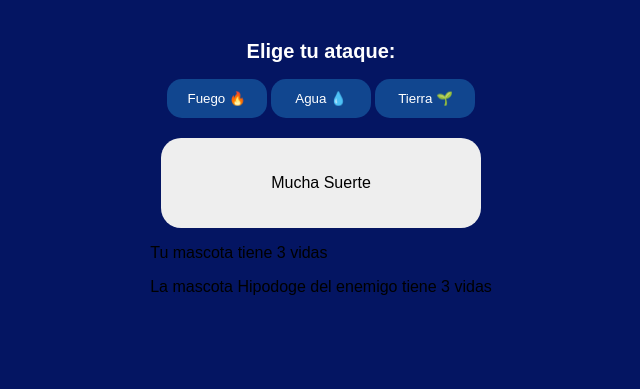
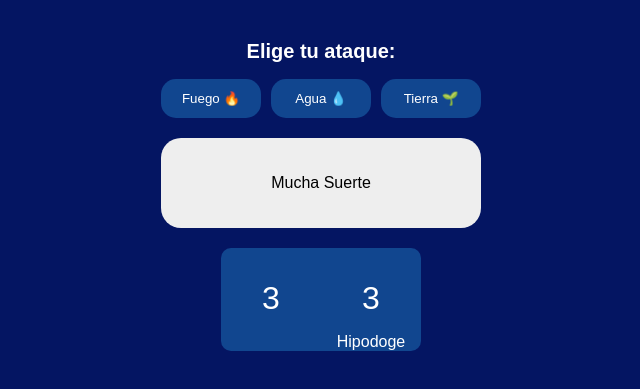
Before and after one commit to cesarbranding/Mokepon, a plain HTML site: page mokepon/mokepon.html in a window 1280 px wide. Both pictures are taken after a click on the button "Seleccionar". Shown: the part 77-466 px from the top of the page, without its empty margins (319-959 px from the left). Drawn offline with Linux system fonts and the light colour scheme.

Commit message:
css optimizado

```diff
--- a/mokepon/mokepon.html
+++ b/mokepon/mokepon.html
@@ -5,7 +5,6 @@
     <meta http-equiv="X-UA-Compatible" content="IE=edge">
     <meta name="viewport" content="width=device-width, initial-scale=1.0">
     <title>MOKEPON</title>
-    <script src="./js/mokepon.js"></script>
     <link rel="stylesheet" href="styles.css">
     </head>
 <body>
@@ -15,21 +14,22 @@
         <h2 class="subtitulo">Elige a tu mascota:</h2>
 
         <div class="tarjetas">
+        <input type="radio" name="mascota" id="hipodoge">
         <label class="tarjeta-de-mokepon" for="hipodoge">
             <p>Hipodoge</p>
             <img src="./assets/mokepons_mokepon_hipodoge_attack.png" alt="Hipodoge">
         </label>
-        <input type="radio" name="mascota" id="hipodoge">
+        <input type="radio" name="mascota" id="capipepo">
         <label class="tarjeta-de-mokepon" for="capipepo">
             <p>Capipepo</p>
             <img src="./assets/mokepons_mokepon_capipepo_attack.png" alt="Capipepo">
         </label>
-        <input type="radio" name="mascota" id="capipepo">
+        <input type="radio" name="mascota" id="ratigueya">
         <label class="tarjeta-de-mokepon" for="ratigueya">
             <p>Ratigueya</p>
             <img src="./assets/mokepons_mokepon_ratigueya_attack.png" alt="Ratigueya">
         </label>
-        <input type="radio" name="mascota" id="ratigueya">
+
         </div>
 
         <button id="boton-mascota">Seleccionar</button>
@@ -39,7 +39,7 @@
         <h1 class="titulo">Mokepon</h1>
         <h2 class="subtitulo">Elige tu ataque:</h2>
 
-        <div>
+        <div class="tarjetas-ataques">
             <button id="boton-fuego" class="boton-de-ataque">Fuego 🔥</button>
             <button id="boton-agua" class="boton-de-ataque">Agua 💧</button>
             <button id="boton-tierra" class="boton-de-ataque">Tierra 🌱</button>
@@ -57,12 +57,19 @@
 
 
 
-        <div>
-            <div id="ataques-del-jugador"></div>
-            <div id="ataques-del-enemigo"></div>
-            <p>Tu mascota <span id="mascota-jugador"></span> tiene <span id="vidas-jugador">3</span> vidas</p>
-            <p>La mascota <span id="mascota-enemigo"></span> del enemigo tiene <span id="vidas-enemigo">3</span> vidas</p>
+        <div class="ataques">
+            <div class="ataques-jugador">
+                <p id="vidas-jugador">3</p>
+                <p id="mascota-jugador"></p>
+                <div id="ataques-del-jugador"></div>
+            </div>
+            <div class="ataques-enemigo">
+                <p id="vidas-enemigo">3</p>
+                <p id="mascota-enemigo"></p>
+                <div id="ataques-del-enemigo"></div>
+            </div>
         </div>
     </section>
+    <script src="./js/mokepon.js"></script>
 </body>
 </html>
--- a/mokepon/styles.css
+++ b/mokepon/styles.css
@@ -23,7 +23,7 @@ body {
     font-size: 20px;
 }
 
-.tarjetas {
+.tarjetas, .tarjetas-ataques {
     display: flex;
     gap: 10px;
 }
@@ -61,6 +61,10 @@ input {
     display: none;
 }
 
+input:checked + label {
+    background-color: #DA1212;
+}
+
 #seleccionar-ataque {
     flex-direction: column;
     align-items: center;
@@ -94,3 +98,52 @@ input {
     font-family: 'Poppins', sans-serif;
 
 }
+
+.ataques {
+    display: grid;
+    grid-template-columns: 100px 100px;
+    background-color: #11468F;
+    margin-top: 20px;
+    margin-bottom: 10px;
+    border-radius: 10px;
+}
+
+#vidas-jugador, #vidas-enemigo {
+    font-size: 32px;
+    margin-bottom: 0;
+    display: flex;
+    justify-content: center;
+    align-items: center;
+    color: white;
+}
+
+.ataques-jugador, .ataques-enemigo {
+    display: flex;
+    flex-direction: column;
+    align-items: center;
+}
+
+
+
+#mascota-jugador, #mascota-enemigo {
+    font-size: 16px;
+    margin-bottom: 0;
+    display: flex;
+    justify-content: center;
+    align-items: center;
+    color: white;
+}
+
+#ataques-del-jugador, #ataques-del-enemigo {
+    font-size: 14px;
+    margin-bottom: 0;
+    color: white;
+
+}
+
+
+@media (max-width: 360px) {
+    .tarjetas, .tarjetas-ataques {
+        flex-direction: column;
+    }
+}
```
